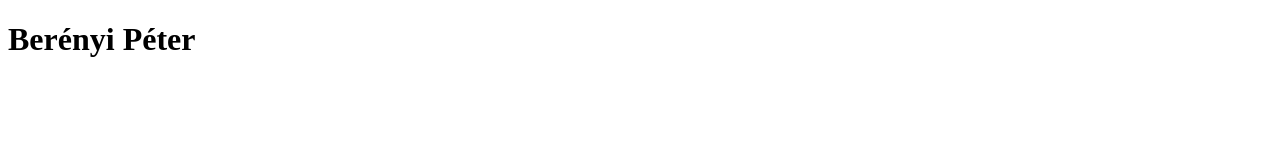
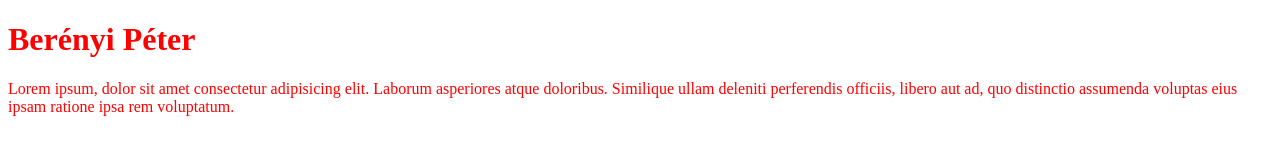
Before and after one commit to BerenyiPeti/projekt, a plain HTML site: page index.html in a window 1280 px wide. Drawn offline with Linux system fonts and the light colour scheme.

Commit message:
formázott

```diff
--- a/index.html
+++ b/index.html
@@ -5,8 +5,10 @@
     <meta http-equiv="X-UA-Compatible" content="IE=edge">
     <meta name="viewport" content="width=device-width, initial-scale=1.0">
     <title>Document</title>
+    <link rel="stylesheet" href="stilus.css">
 </head>
 <body>
     <h1>Berényi Péter</h1>
+    Lorem ipsum, dolor sit amet consectetur adipisicing elit. Laborum asperiores atque doloribus. Similique ullam deleniti perferendis officiis, libero aut ad, quo distinctio assumenda voluptas eius ipsam ratione ipsa rem voluptatum.
 </body>
 </html>
--- /dev/null
+++ b/stilus.css
@@ -0,0 +1,3 @@
+body{
+    color:red;
+}
```
